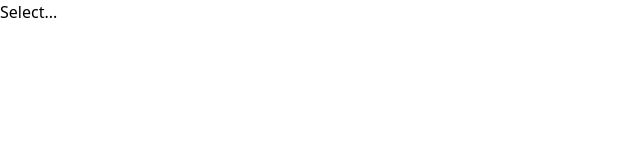
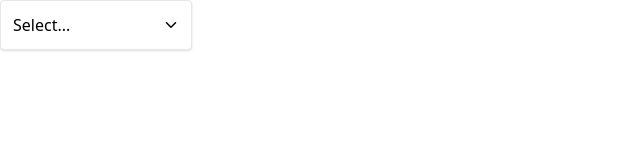
Before and after one commit to pawanbisht567/custom-navigation-androuting-system-TS, a React (Vite) app: page / in a window 1280 px wide. Shown: the top 160 px of the page, without its empty margins (0-640 px from the left). Built offline with nearby package versions, Linux system fonts and the light colour scheme.

Commit message:
Code refacotring and made the pannel component for reusability of code

```diff
--- a/src/App.tsx
+++ b/src/App.tsx
@@ -21,7 +21,7 @@ const App = () => {
   }
 
   return (
-    <DropDown options={options} selection={selectedOption} onSelect={handleOptionSelect} />
+    <DropDown options={options} value={selectedOption} onChange={handleOptionSelect} />
   )
 };
 
--- a/src/components/Button/index.tsx
+++ b/src/components/Button/index.tsx
@@ -35,7 +35,6 @@ function Button ({children, buttonType, rounded, outline, ...rest }: ButtonProps
         'bg-white': outline,
     }
 );
-    console.log(baseStyling)
     return (
         <>
             <button {...rest} className={`${baseStyling}` }>{children}</button>
--- a/src/components/Dropdown/index.tsx
+++ b/src/components/Dropdown/index.tsx
@@ -1,4 +1,6 @@
 import { useState } from "react";
+import { IoChevronDown, IoChevronUp  } from "react-icons/io5";
+import Pannel from "../Pannel";
 
 export interface OptionsItem {
     label: string;
@@ -7,8 +9,8 @@ export interface OptionsItem {
 
 interface DropDownProps {
     options: OptionsItem[];
-    selection: OptionsItem | null;
-    onSelect: (selected: OptionsItem) => void;
+    value: OptionsItem | null;
+    onChange: (selected: OptionsItem) => void;
 }
 function DropDown( props: DropDownProps) {
     const [isOpen, SetIsOpen] = useState(false);
@@ -19,22 +21,26 @@ function DropDown( props: DropDownProps) {
 
     const handleClickOptions = (option: OptionsItem) => {
         SetIsOpen(false);
-        props.onSelect(option);
+        props.onChange(option);
     }
 
     const renderedOptions = props.options.map((option: OptionsItem) => {
-        return <div key={option.value} onClick={() => handleClickOptions(option)}>{option.label}</div>
+        return <div className="hover:bg-sky-100 rounded cursor-pointer p-1" key={option.value} onClick={() => handleClickOptions(option)}>{option.label}</div>
     })
 
     let content = "Select...";
-    if(props.selection) {
-        content = props.selection.label
+    if(props.value) {
+        content = props.value.label;
     }
     return (
-        <>
-        <div onClick={handleClick}>{content}</div>
-        <div>{isOpen && renderedOptions}</div>
-        </>
+        <div className="w-48 relative" >
+            <Pannel className="flex justify-between items-center cursor-pointer" onClick={handleClick}>
+                {content}
+                {!isOpen && <IoChevronDown /> }
+                {isOpen && <IoChevronUp /> }
+            </Pannel>
+            {isOpen && <Pannel className="absolute top-full">{renderedOptions}</Pannel>}
+        </div>
     )
 }
 
--- /dev/null
+++ b/src/components/Pannel/index.tsx
@@ -0,0 +1,19 @@
+import classNames from "classnames";
+
+interface PanelProps extends React.HTMLAttributes<HTMLDivElement> {
+    children: React.ReactNode;
+    className?: string;
+  }
+function Pannel({ children, className, ...rest} : PanelProps) {
+    const finalClassName = classNames(
+        'border rounded p-3 shadow bg-white w-full', //default
+        className
+    )
+    return (
+        <div {...rest} className={finalClassName}>
+            {children}
+        </div>
+    )
+}
+
+export default Pannel;
```
